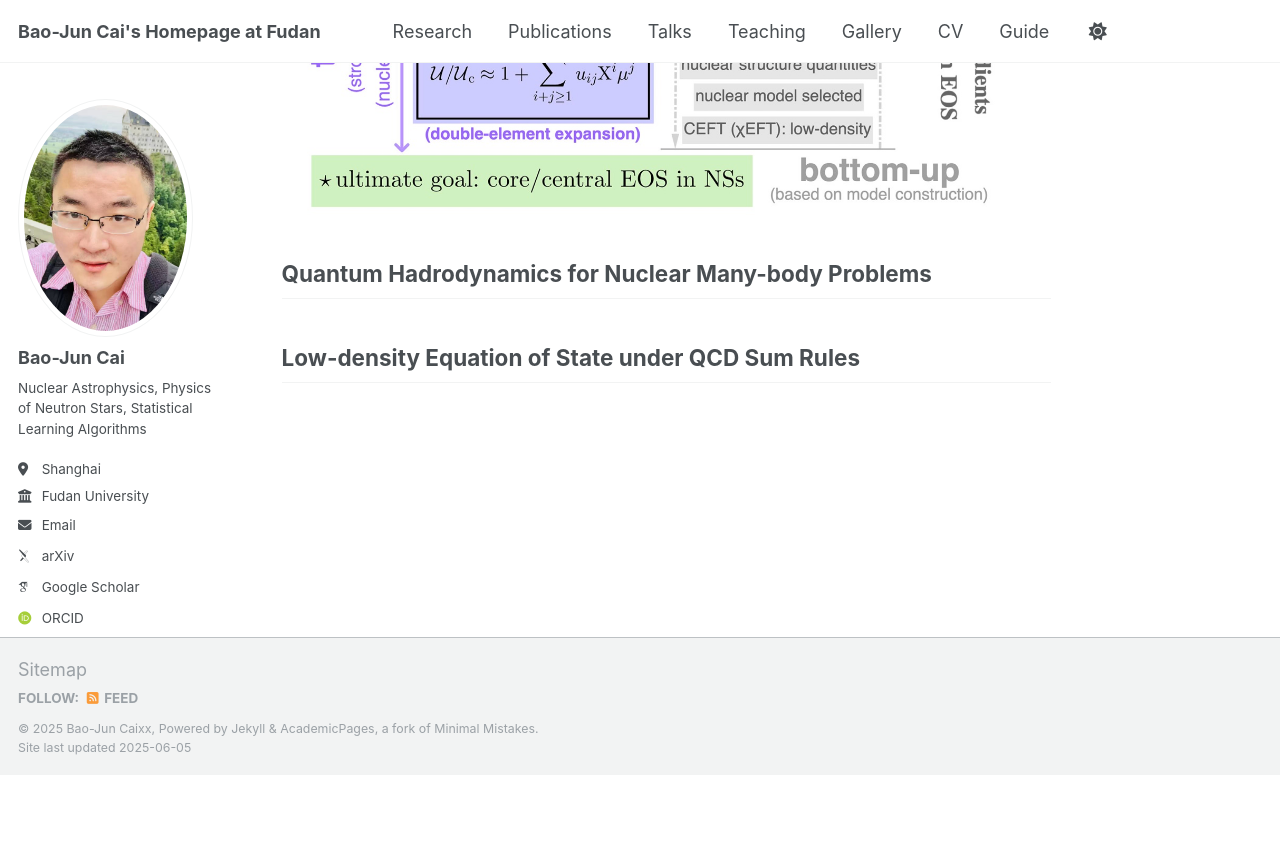
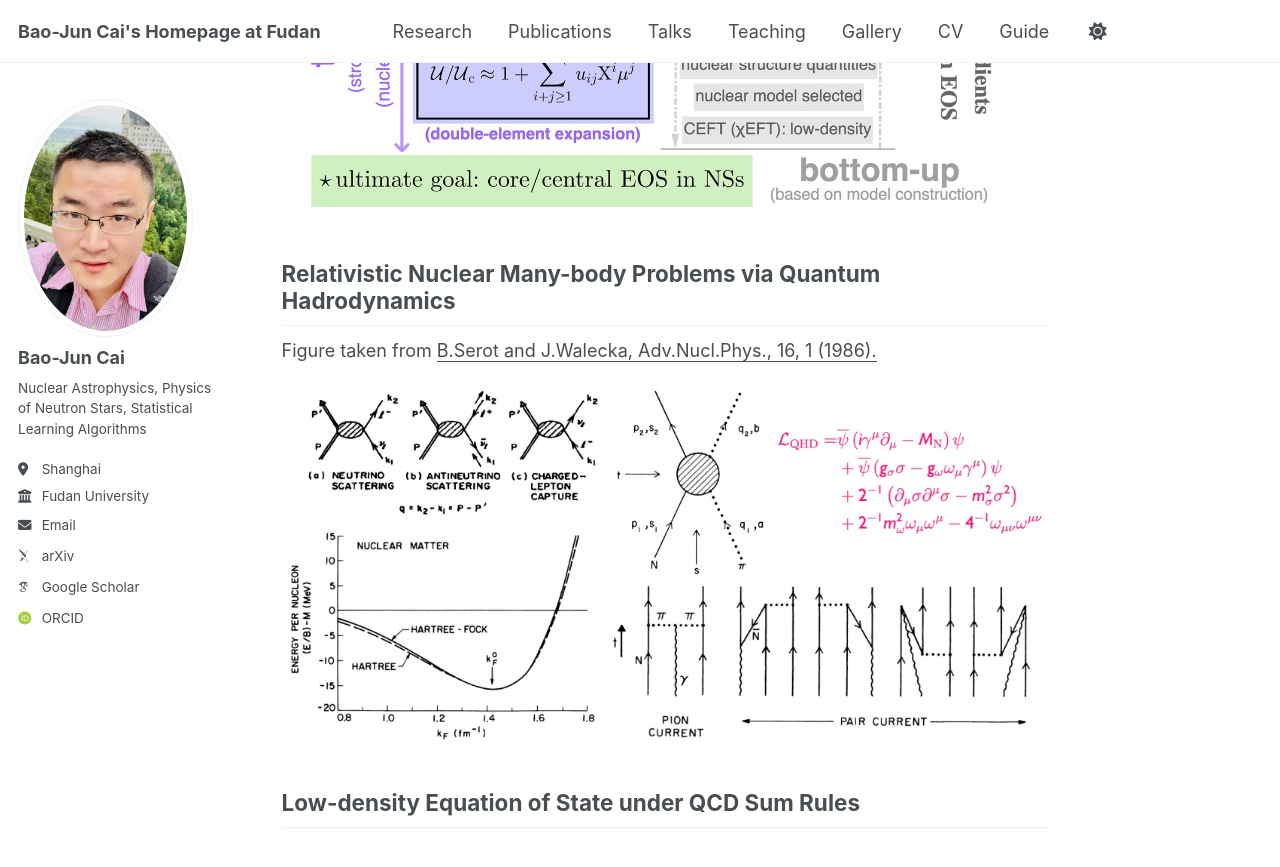
Before and after one commit to bjcai-phys/bjcai-phys.github.io, a Jekyll site: the page built from _pages/research.md, in a window 1280 px wide and 900 px high, scrolled down 2498 px. Shown: the top 867 px of the window. Built offline with Jekyll 4.4.1, drawn with Linux system fonts in a browser that asks for light colours; some web fonts are replaced; before the commit the page ends 3273 px from its top, so only the background shows below that.

Commit message:
Update research.md

```diff
--- a/_pages/research.md
+++ b/_pages/research.md
@@ -25,6 +25,10 @@ This novel approach can be extended to investigate structure of rotating neutron
 ![](https://bjcai-phys.github.io/images/ipadtov-skt.jpg){:width="100%"}
 
 
-## Quantum Hadrodynamics for Nuclear Many-body Problems
+##  Relativistic Nuclear Many-body Problems via Quantum Hadrodynamics
+
+Figure taken from <ins>B.Serot and J.Walecka, Adv.Nucl.Phys., 16, 1 (1986).</ins>
+
+![](https://bjcai-phys.github.io/images/QHD-skt.jpg){:width="100%"}
 
 ## Low-density Equation of State under QCD Sum Rules
```
